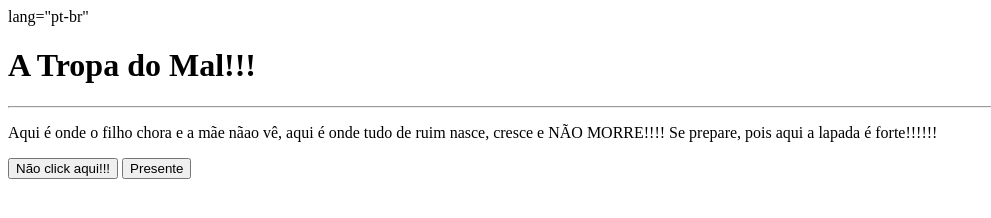
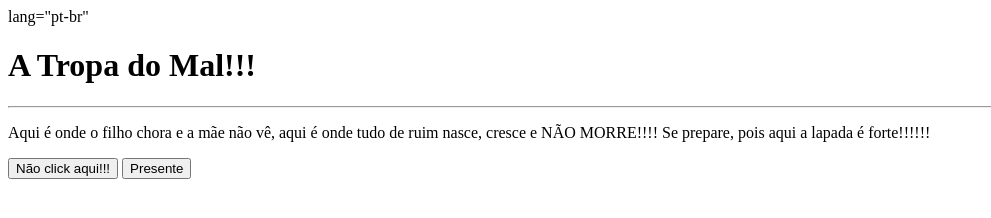
Before and after one commit to Lanzinhoou/Tropa-do-Mal, a plain HTML site: page index.html in a window 1280 px wide. Shown: the whole page, without its empty margins (0-991 px from the left). Drawn offline with Linux system fonts and the light colour scheme.

Commit message:
Update index.html

```diff
--- a/index.html
+++ b/index.html
@@ -10,7 +10,7 @@
 <body>
 <h1>A Tropa do Mal!!!</h1>
 <hr>
-<p>Aqui é onde o filho chora e a mãe nãao vê, aqui é onde tudo de ruim nasce, cresce e NÃO MORRE!!!! Se prepare, pois aqui a lapada é forte!!!!!!</p>
+<p>Aqui é onde o filho chora e a mãe não vê, aqui é onde tudo de ruim nasce, cresce e NÃO MORRE!!!! Se prepare, pois aqui a lapada é forte!!!!!!</p>
 </body>
 <a href="https://youtu.be/jBwmQMdBpfU?si=QbBdPk4GjjK5bpXe" ><input type="button" value="Não click aqui!!!"></a>
 
```
